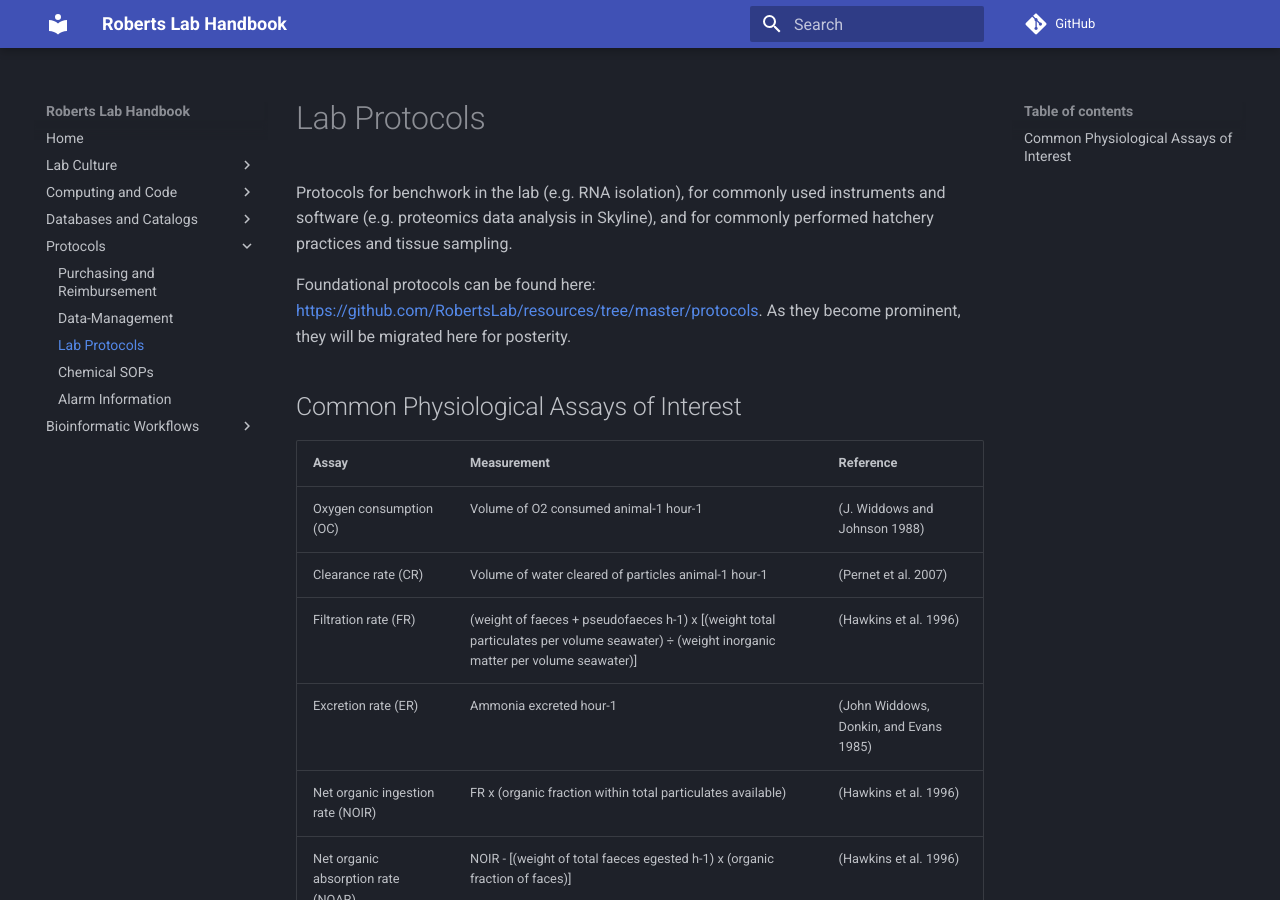
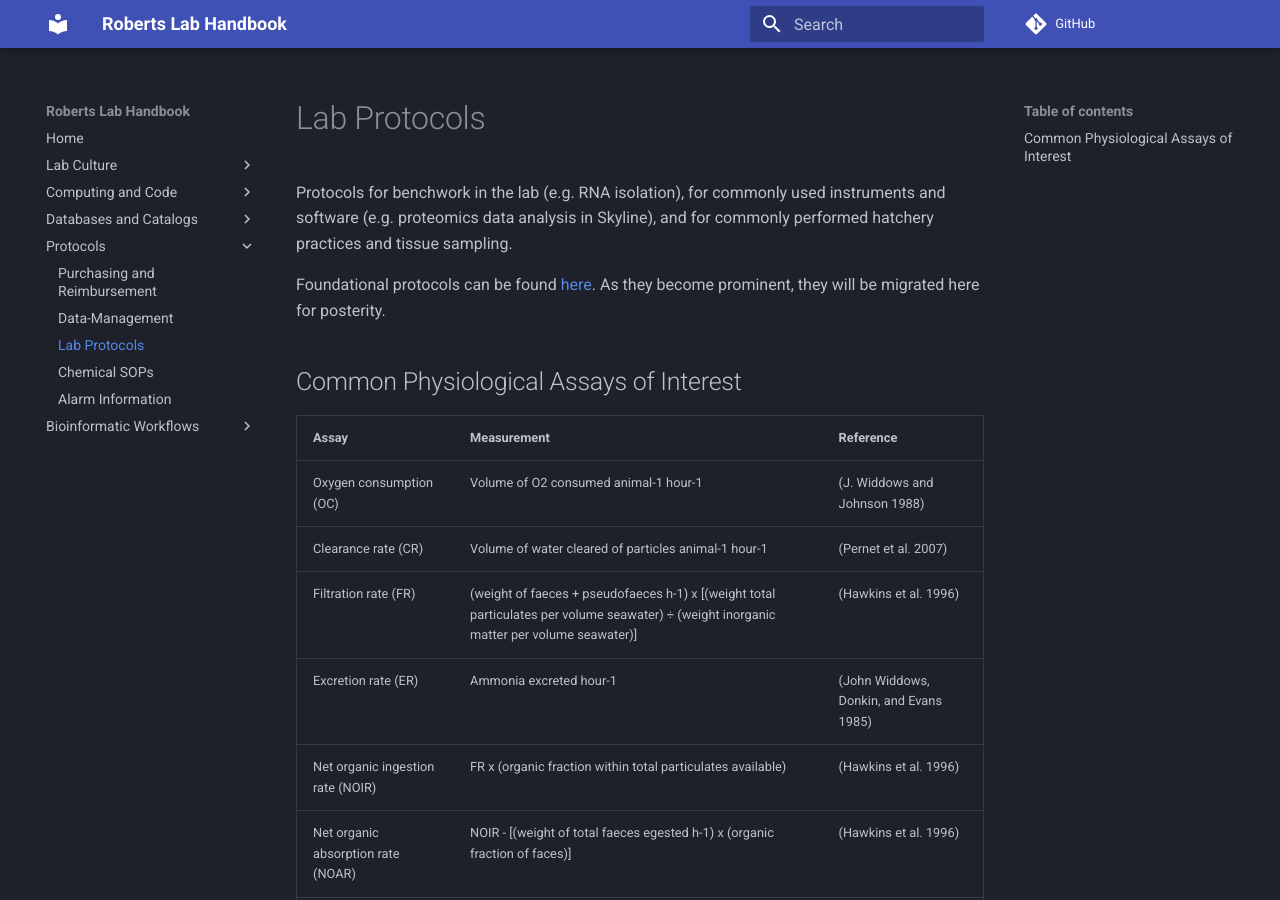
Before and after one commit to RobertsLab/resources, an MkDocs documentation site: the page built from docs/Lab-Protocols.md, in a window 1280 px wide and 900 px high. Built offline with MkDocs 1.6.1 and Material for MkDocs 9.7.7, drawn with Linux system fonts in a browser that asks for light colours; comment, search, counter and statistics services are not loaded.

Commit message:
Update Lab-Protocols.md

```diff
--- a/docs/Lab-Protocols.md
+++ b/docs/Lab-Protocols.md
@@ -1,6 +1,6 @@
 Protocols for benchwork in the lab (e.g. RNA isolation), for commonly used instruments and software (e.g. proteomics data analysis in Skyline), and for commonly performed hatchery practices and tissue sampling.
 
-Foundational protocols can be found here: <https://github.com/RobertsLab/resources/tree/master/protocols>. As they become prominent, they will be migrated here for posterity.
+Foundational protocols can be found [here](https://github.com/RobertsLab/resources/tree/master/protocols). As they become prominent, they will be migrated here for posterity.
 
 
 ## Common Physiological Assays of Interest
```
